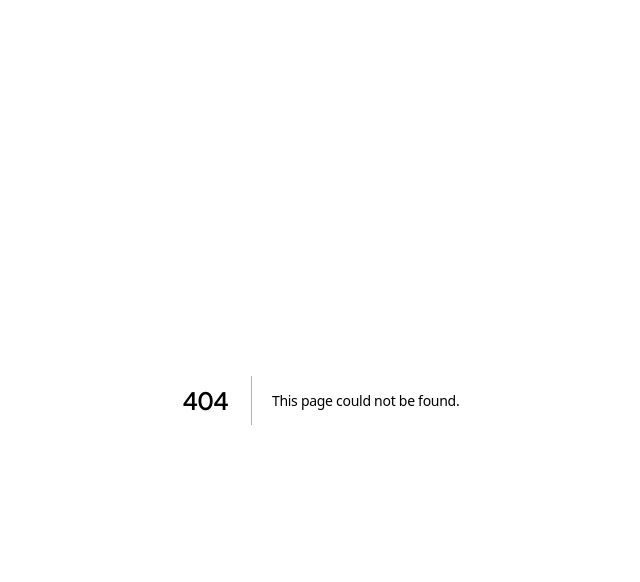
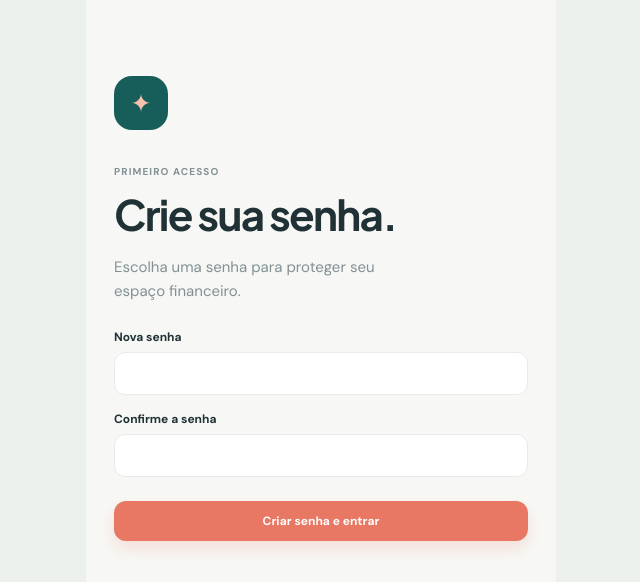
Before and after one commit to JoaoLGR/financial-app, a Next.js app: page /auth/set-password in a window 1280 px wide. Before the commit this address had no page. Shown: the top 582 px of the page, without its empty margins (319-959 px from the left). Built offline with nearby package versions, Linux system fonts and the light colour scheme.

Commit message:
feat: add invited user password setup

```diff
--- a/src/app/auth/callback/page.tsx
+++ b/src/app/auth/callback/page.tsx
@@ -9,7 +9,7 @@ export default function AuthCallbackPage() {
   useEffect(() => {
     const client = createClient();
     void client.auth.getSession().then(({ data }) => {
-      router.replace(data.session ? '/dashboard' : '/login?error=invite');
+      router.replace(data.session ? '/auth/set-password' : '/login?error=invite');
     });
   }, [router]);
   return <main className="auth-shell auth-loading"><div className="auth-mark">✦</div><h1>Confirmando seu acesso…</h1><p>Aguarde enquanto preparamos sua conta.</p></main>;
--- /dev/null
+++ b/src/app/auth/set-password/page.tsx
@@ -0,0 +1,23 @@
+'use client';
+
+import { FormEvent, useState } from 'react';
+import { useRouter } from 'next/navigation';
+import { createClient } from '@/lib/supabase/browser';
+
+export default function SetPasswordPage() {
+  const router = useRouter();
+  const [password, setPassword] = useState('');
+  const [confirmation, setConfirmation] = useState('');
+  const [error, setError] = useState('');
+  const [loading, setLoading] = useState(false);
+  async function submit(event: FormEvent<HTMLFormElement>) {
+    event.preventDefault(); setError('');
+    if (password.length < 8) { setError('A senha deve ter pelo menos 8 caracteres.'); return; }
+    if (password !== confirmation) { setError('As senhas não conferem.'); return; }
+    setLoading(true);
+    const { error: updateError } = await createClient().auth.updateUser({ password });
+    if (updateError) setError('Não foi possível criar a senha. Solicite um novo convite.'); else router.replace('/dashboard');
+    setLoading(false);
+  }
+  return <main className="auth-shell"><div className="auth-mark">✦</div><span className="eyebrow">PRIMEIRO ACESSO</span><h1>Crie sua senha.</h1><p>Escolha uma senha para proteger seu espaço financeiro.</p><form className="auth-form" onSubmit={submit}><label>Nova senha<input type="password" value={password} onChange={event=>setPassword(event.target.value)} autoComplete="new-password" minLength={8} required /></label><label>Confirme a senha<input type="password" value={confirmation} onChange={event=>setConfirmation(event.target.value)} autoComplete="new-password" minLength={8} required /></label>{error&&<p className="form-error" role="alert">{error}</p>}<button className="primary-button auth-button" disabled={loading}>{loading?'Salvando…':'Criar senha e entrar'}</button></form></main>;
+}
```
Also changed, not shown: 1 other file (tests, documents, lock files or other folders).
